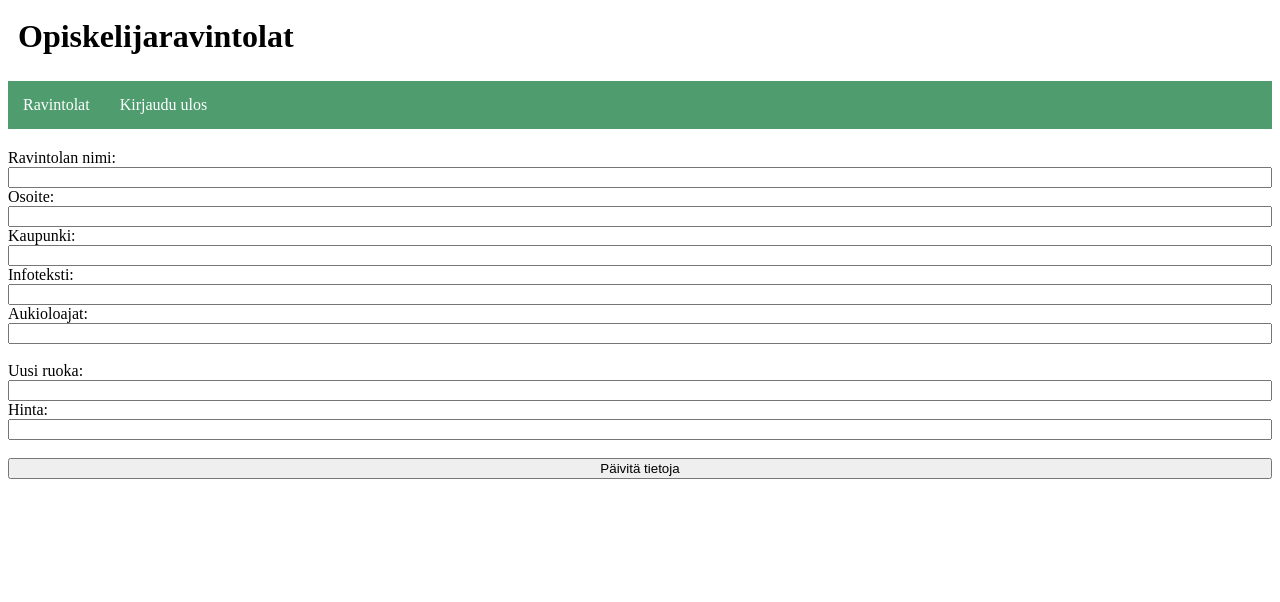
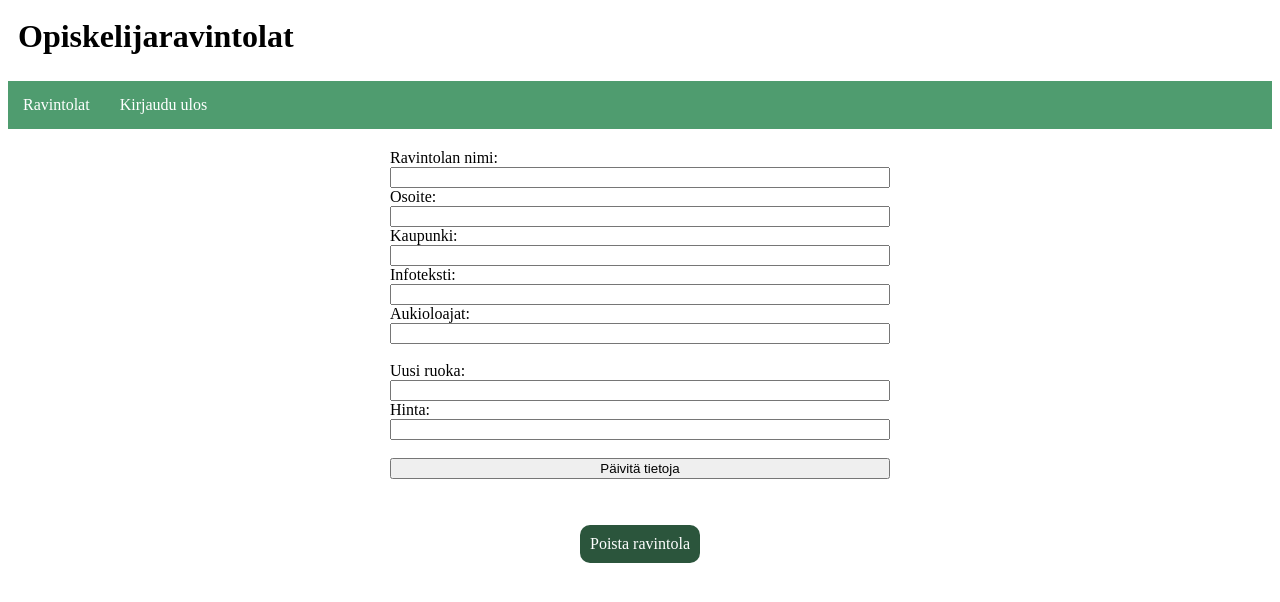
Before and after one commit to sjomansa/tsoha-opiskelijaravintolasovellus, a Flask app: template templates/restaurant_admin_view.html in a window 1280 px wide. Shown: the top 602 px of the page. Run offline with Flask 3, Linux system fonts and the light colour scheme; the template is opened without the code that fills it, so the values that code supplies are empty.

Commit message:
Add functionality for deleting a restaurant

```diff
--- a/templates/create_restaurant_view.html
+++ b/templates/create_restaurant_view.html
@@ -29,7 +29,7 @@
 
     </style>
 
-{% endblock ‰}
+{% endblock %}
 
 {% block content %}
 
--- a/templates/restaurant_admin_view.html
+++ b/templates/restaurant_admin_view.html
@@ -2,23 +2,49 @@
 
     {% block heading %}
     <style>
+
+    .container {
+        display: flex;
+        flex-direction: column;
+        align-items: center;
+        min-width: 500px;
+    }
 
     form {
             display: flex;
             flex-direction: column;
             margin-top: 20px;
             max-width: 1400px;
+            min-width: 500px;
             margin-left: auto;
             margin-right: auto;
         }
 
+    #deletebutton {
+            margin-top: 30px;
+            text-decoration: none;
+            color: white;
+            background-color: hsl(145, 33%, 25%);
+            padding: 10px;
+            border-radius: 10px;
+            max-width: 150px;
+
+    }
+
+    #deletebutton:hover{
+            background-color: red;
+        }
 
     </style>
+
+
     {% endblock %}
 
 
 
 {% block content %}
+
+<div class="container">
 
 <form action="/{{ session['user'] }}/restaurants/{{ restaurant.name }}" method="post">
 
@@ -62,7 +88,9 @@
 
     <input id="submit_button" type="submit" value="Päivitä tietoja">
 
+
 </form>
 
-
+<a id="deletebutton" href="/{{ session['user'] }}/restaurants/{{ restaurant.name }}/delete_restaurant">Poista ravintola</a>
+</div>
 {% endblock %}
```
Also changed, not shown: restaurantdata.py (+9 -0 lines), routes.py (+36 -1 lines), templates/delete_restaurant.html (added, +43 -0 lines), templates/restaurantlayout.html (+12 -2 lines).
